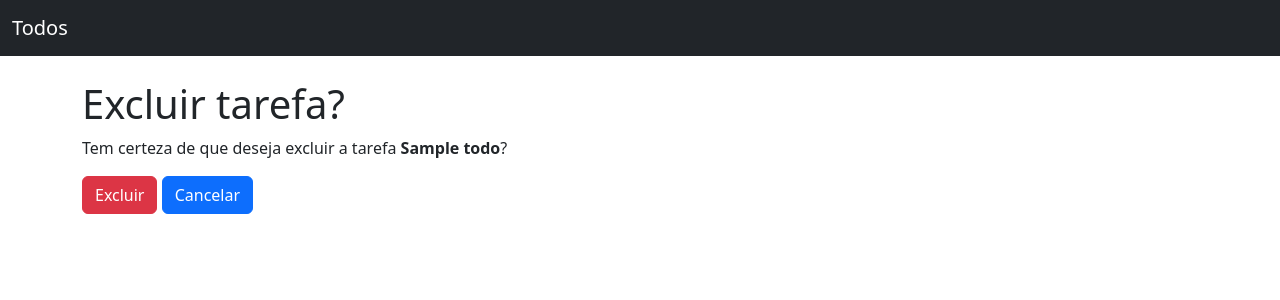
After one commit to StWesleys/twtodos, a Django app: page /delete/1 in a window 1280 px wide. The commit adds this page. Shown: the top 300 px of the page. Run offline with Django 5.2, Linux system fonts and the light colour scheme; tables that the repository leaves empty hold one stand-in row (values such as "Sample post").

```diff
--- a/setup/urls.py
+++ b/setup/urls.py
@@ -2,11 +2,12 @@ from django.contrib import admin
 from django.urls import path
 
 # Importar view
-from todos.views import TodoListView, TodoCreateView, TodoUpdateView
+from todos.views import TodoListView, TodoCreateView, TodoUpdateView, TodoDeleteView
 
 urlpatterns = [
     path("admin/", admin.site.urls),
     path("", TodoListView.as_view(), name="todo_list"),
     path("create", TodoCreateView.as_view(), name="todo_create"),
     path("update/<int:pk>", TodoUpdateView.as_view(), name="todo_update"),
+    path("delete/<int:pk>", TodoDeleteView.as_view(), name="todo_delete"),
 ]
--- /dev/null
+++ b/todos/templates/todos/todo_confirm_delete.html
@@ -0,0 +1,15 @@
+{% extends "base.html" %}
+
+{% block page_title %}Excluir Tarefa{% endblock page_title %}
+
+{% block content %}
+    <h1>Excluir tarefa?</h1>
+    <p>Tem certeza de que deseja excluir a tarefa <strong>{{ todo.title }}</strong>?</p>
+
+    <form method="POST">
+        {% csrf_token %}
+
+        <button type="submit" class="btn btn-danger">Excluir</button>
+        <a href="{% url 'todo_list' %}" class="btn btn-primary">Cancelar</a>
+    </form>
+{% endblock content %}
--- a/todos/templates/todos/todo_list.html
+++ b/todos/templates/todos/todo_list.html
@@ -28,7 +28,7 @@
                         <td>
                             <a href="#" class="btn btn-primary btn-sm">Concluir</a>
                             <a href="{% url 'todo_update' pk=todo.pk %}" class="btn btn-secondary btn-sm">Editar</a>
-                            <a href="#" class="btn btn-danger btn-sm">Excluir</a>
+                            <a href="{% url 'todo_delete' pk=todo.pk %}" class="btn btn-danger btn-sm">Excluir</a>
                         </td>
                     </tr>
                 {% endfor %}
--- a/todos/views.py
+++ b/todos/views.py
@@ -1,5 +1,5 @@
 # from django.shortcuts import render
-from django.views.generic import ListView, CreateView, UpdateView
+from django.views.generic import ListView, CreateView, UpdateView, DeleteView
 from django.urls import reverse_lazy
 
 from .models import Todo
@@ -21,3 +21,6 @@ class TodoUpdateView(UpdateView):
     model = Todo
     fields = ["title", "deadline"]
     success_url = reverse_lazy("todo_list")
+class TodoDeleteView(DeleteView):
+    model = Todo
+    success_url = reverse_lazy("todo_list")
```
